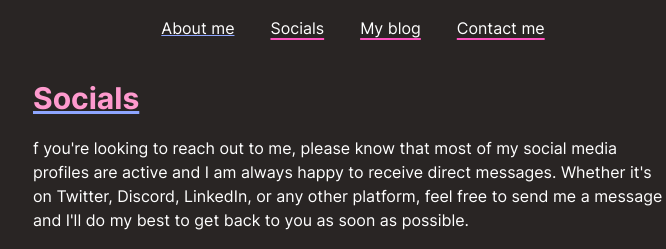
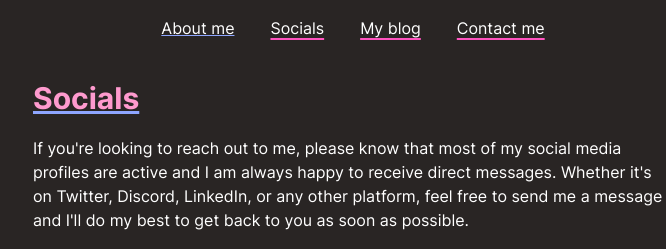
Before and after one commit to Numifox/numifox.live, an Astro site: page /socials in a window 1280 px wide. Shown: the top 249 px of the page, 287-953 px from the left. Built offline with nearby package versions, Linux system fonts and the light colour scheme; Astro itself is replaced by a stand-in of ours.

Commit message:
fix:Type

```diff
--- a/src/components/Footer.astro
+++ b/src/components/Footer.astro
@@ -3,11 +3,9 @@ import "../assets/styles/index.css";
 import sentences from "../assets/data/footer.json";
 
 const sentence = (): String => {
-  // If date applies
   const date: Date = new Date();
   const keys: String[] = Object.keys(sentences["with-date"]);
 
-  // If date applies
   for (let i = 0; i < keys.length; i++) {
     const key: String = keys[i];
     const [day, month] = key.split(".");
--- a/src/pages/socials.astro
+++ b/src/pages/socials.astro
@@ -7,7 +7,7 @@ import "../assets/styles/index.css";
   <h1>Socials</h1>
   <p class="pt-5"></p>
   <p>
-    f you're looking to reach out to me, please know that most of my social
+    If you're looking to reach out to me, please know that most of my social
     media profiles are active and I am always happy to receive direct messages.
     Whether it's on Twitter, Discord, LinkedIn, or any other platform, feel free
     to send me a message and I'll do my best to get back to you as soon as
```
